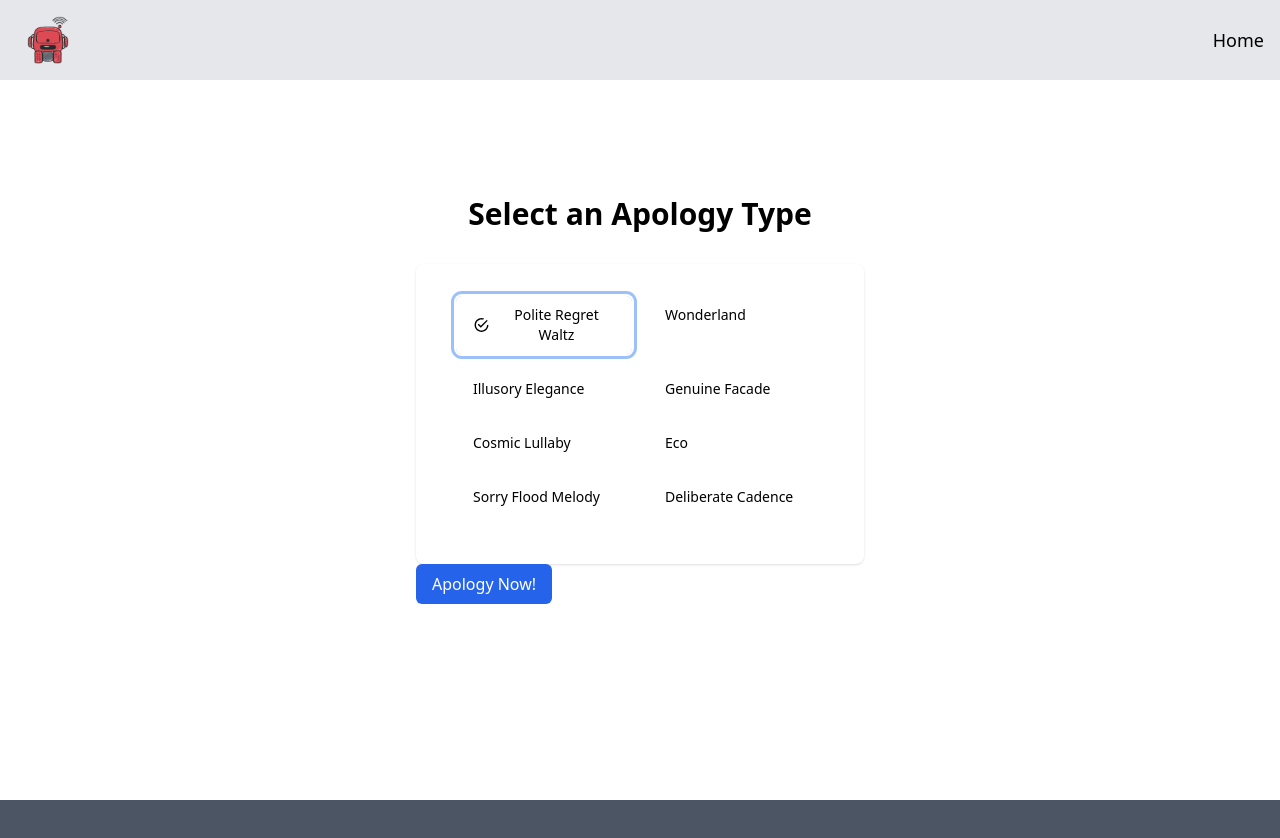
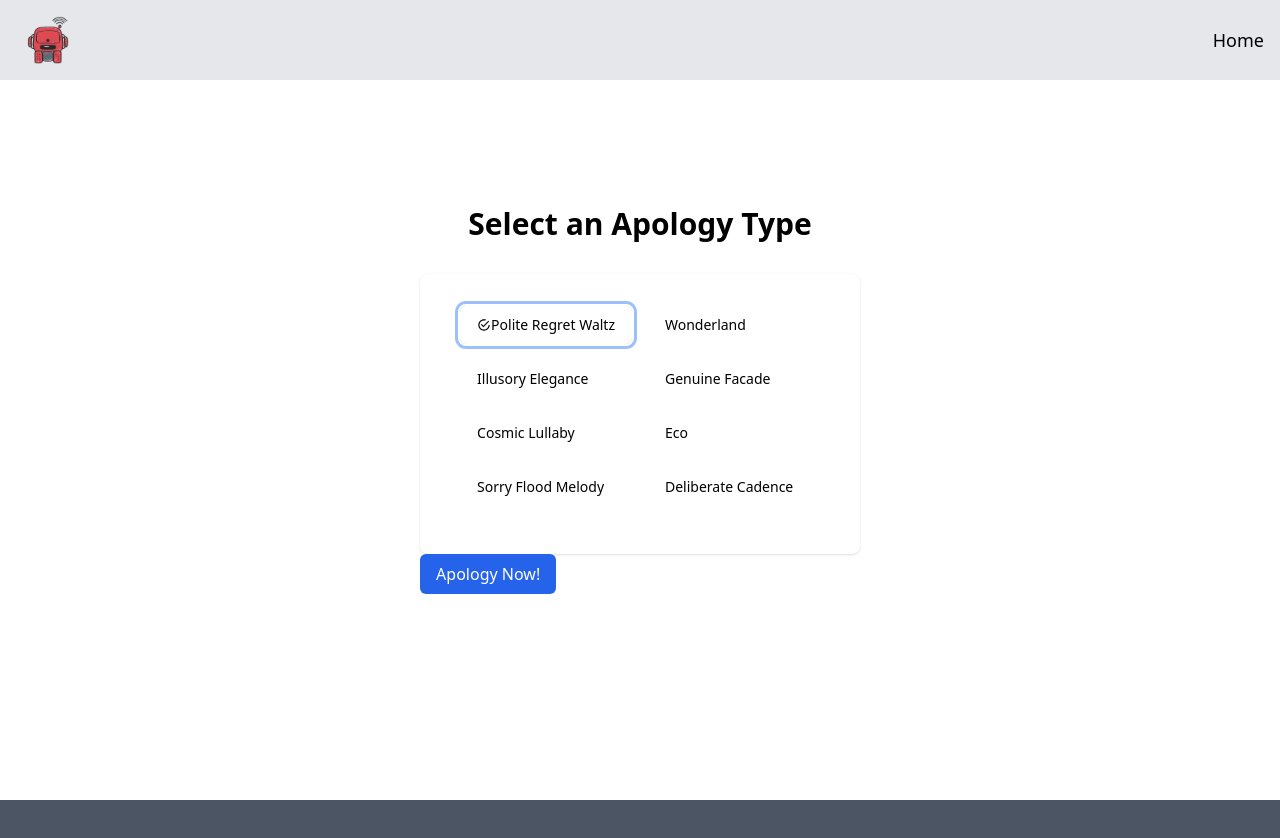
Before and after one commit to wu-changxing/ApologyMachine, a React (Create React App) app in the folder frontend/: page /strategy in a window 1280 px wide. Both pictures are taken after a click on the button "Polite Regret Waltz". Shown: the top 838 px of the page. Built offline with nearby package versions, Linux system fonts and the light colour scheme; the HTML template or start-up script is replaced by a standard one.

Commit message:
strategy updated

```diff
--- a/frontend/src/components/Strategy.js
+++ b/frontend/src/components/Strategy.js
@@ -65,10 +65,14 @@ const Strategy = () => {
                                     className={`flex items-center justify-center px-4 py-2 border border-transparent text-sm font-medium rounded-md text-bg-100 bg-primary-500 hover:bg-primary-600 focus:outline-none focus:border-primary-600 focus:ring focus:ring-primary-500 active:bg-primary-700 transition duration-150 ease-in-out ${selectedStrategy === strategy ? 'ring-2 ring-offset-2 ring-primary-500' : ''}`}
                                     onClick={() => handleStrategySelect(strategy)}
                                 >
-                                    {selectedStrategy === strategy && <IoMdCheckmarkCircleOutline className="text-lg mr-2 text-bg-100" />}
+                                    {selectedStrategy === strategy && <IoMdCheckmarkCircleOutline />}
                                     {strategy}
                                 </button>
-                                {hoveredStrategy === strategyDescriptions[strategy] && <Tooltip description={hoveredStrategy} />}
+                                {hoveredStrategy === strategyDescriptions[strategy] && (
+                                    <div className="tooltip-content">
+                                        {hoveredStrategy}
+                                    </div>
+                                     )}
                             </div>
                         ))}
                     </div>
```
